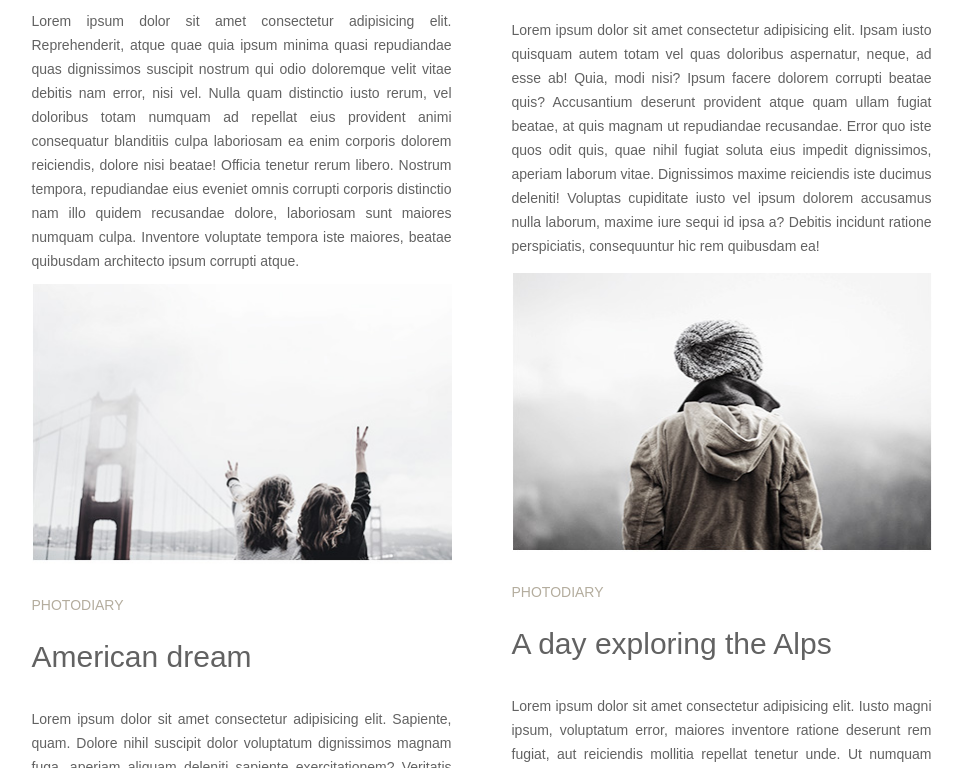
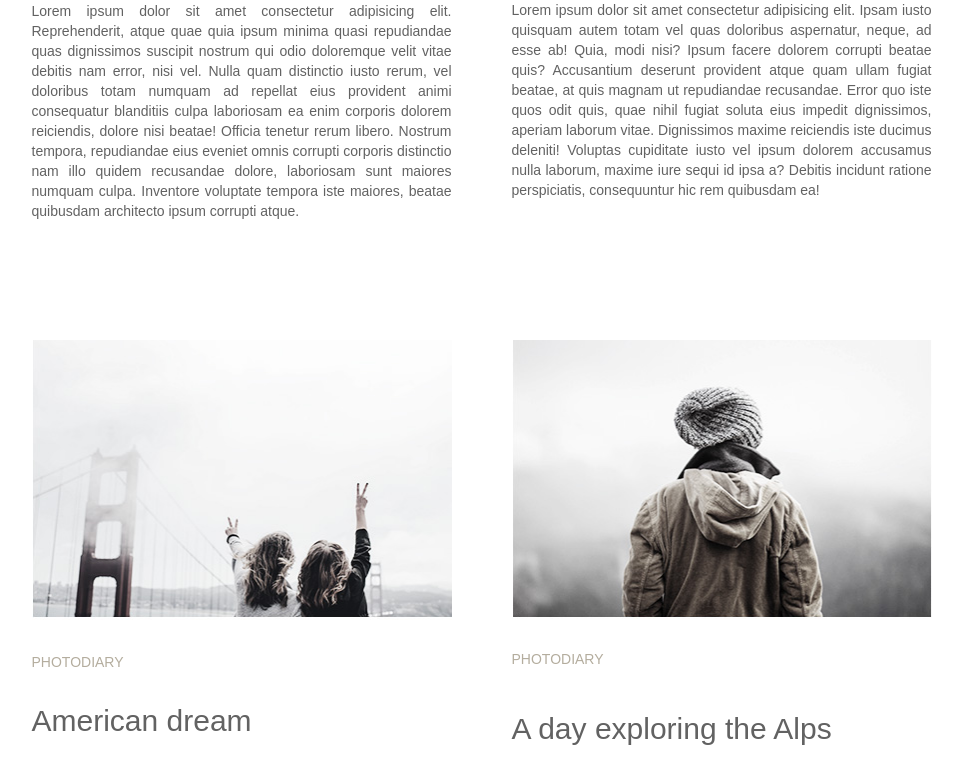
Before and after one commit to Ghore/goit-fe-course, a plain HTML site: page html-css/module-03/index.html in a window 1280 px wide. Shown: the part 571-1339 px from the top of the page, without its empty margins (158-1121 px from the left). Drawn offline with Linux system fonts and the light colour scheme.

Commit message:
homeWork1-2-3

```diff
--- a/html-css/module-03/css/style.css
+++ b/html-css/module-03/css/style.css
@@ -1,7 +1,7 @@
 body {
   font-family: "Raleway", "Arial", sans-serif;
   font-size: 14px;
-  line-height: 21px;
+  line-height: 20px;
   width: 901px;
   margin: 0 auto;
   }
@@ -9,11 +9,11 @@ body {
     display: block;
     max-width: 100%;
     height: auto;
-    margin-bottom: 30px;
+   margin-top: 105px;
+    margin-bottom:30px;
   }
   .container {
     width: 900px;
-    margin: 0px;
    }
 .main-menu a:hover {
  color: #03a9f4;
@@ -29,7 +29,6 @@ body {
    font-weight: 700;
    text-transform: uppercase;
    text-decoration: none;
-  margin-bottom: 105px;
   }
 
  .main-menu li:last-child {
@@ -50,8 +49,6 @@ body {
      overflow: hidden;
    }
    .main-content{
-    margin: 0;
-    padding: 0;
     font-size: 0;
   }
 
@@ -60,37 +57,30 @@ body {
     font-size: 12px;
     width: 420px;
     margin-right: 60px;
-    vertical-align: middle;
+    vertical-align: top;
   }
   .post:not(:nth-child(2n)){
     margin-right: 0px;
   }
 .description {
   color: #b4ad9e;
-  margin-bottom: 30px;
-  margin-top: 0px;
   text-transform: uppercase;
   font-size: 14px;
 }
 
 .article-title {
 color: #626262;
-margin-top: 0px;
 margin-bottom: 40px;
 font-size: 30px;
 font-weight: normal;
 }
 .text {
   color: #626262;
-  margin-bottom: 135px;
-  margin-top: 0px;
   font-size: 14px;
-  line-height: 24px;
   text-align: justify;
+
 }
-.text:not(:nth-child(-n + 2)){
-    margin-bottom: 0px;
-}
+
 
 .load-more {
   display: block;
```
